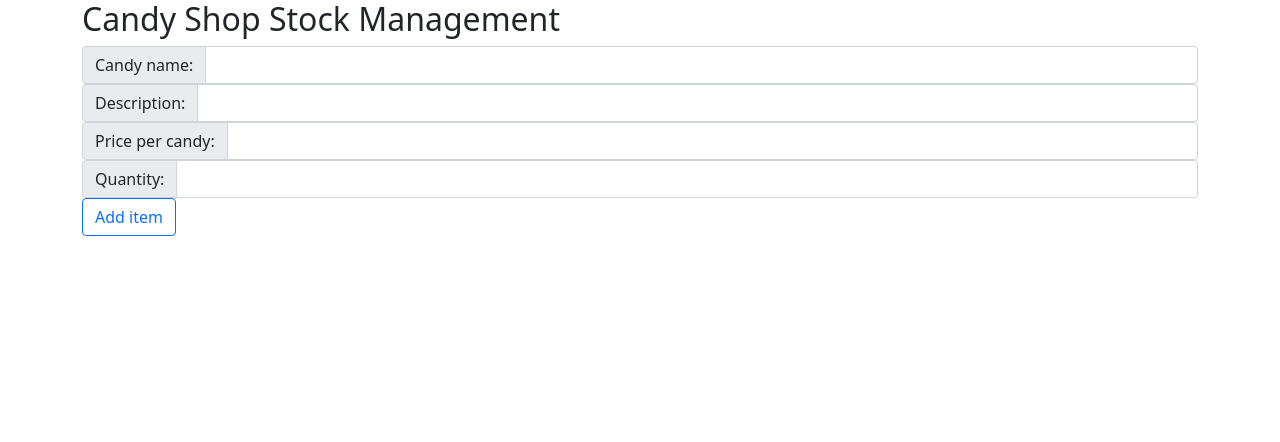
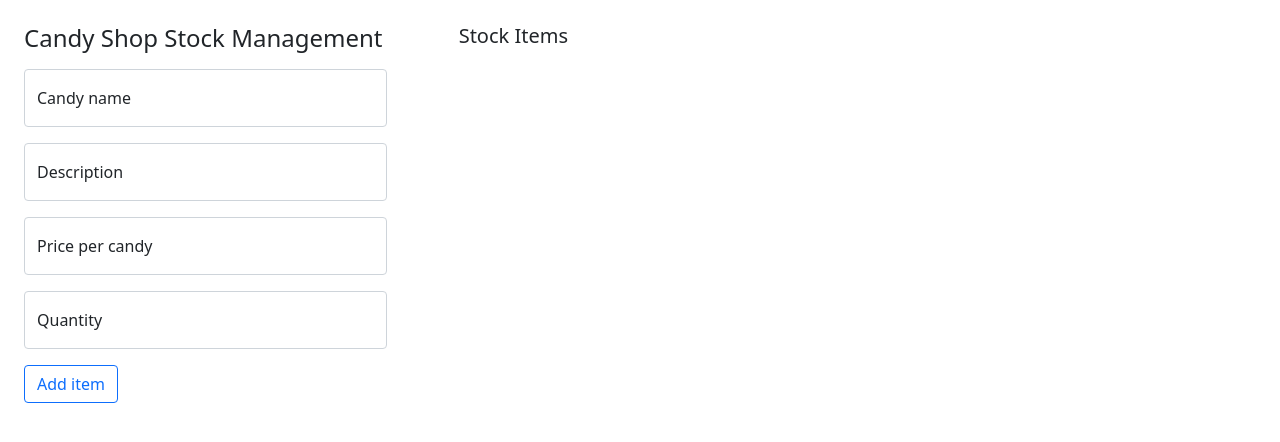
Before and after one commit to Pritam96/CandyShop, a plain HTML site: page index.html in a window 1280 px wide. Drawn offline with nearby package versions, Linux system fonts and the light colour scheme; no server answers.

Commit message:
Code Fixes & UI improvement

```diff
--- a/index.html
+++ b/index.html
@@ -16,34 +16,65 @@
     <title>Candy Shop</title>
   </head>
   <body>
-    <div class="container">
-      <h2>Candy Shop Stock Management</h2>
+    <div class="row">
+      <div class="col-4">
+        <div class="container p-4">
+          <h4>Candy Shop Stock Management</h4>
           <form id="_form">
-        <div class="input-group">
-          <div class="input-group-text">Candy name:</div>
-          <input type="text" class="form-control" id="name" />
+            <div class="form-floating mt-3">
+              <input
+                type="text"
+                class="form-control"
+                id="name"
+                placeholder="Enter the candy name here"
+                required
+              />
+              <label for="name" class="form-label">Candy name</label>
             </div>
 
-        <div class="input-group">
-          <div class="input-group-text">Description:</div>
-          <input type="text" class="form-control" id="description" />
+            <div class="form-floating mt-3">
+              <input
+                type="text"
+                class="form-control"
+                id="description"
+                placeholder="Enter the candy description here"
+                required
+              />
+              <label for="description" class="form-label">Description</label>
             </div>
 
-        <div class="input-group">
-          <div class="input-group-text">Price per candy:</div>
-          <input type="number" class="form-control" id="price" />
+            <div class="form-floating mt-3">
+              <input
+                type="number"
+                class="form-control"
+                id="price"
+                placeholder="Enter the price per candy"
+                required
+              />
+              <label for="price" class="form-label">Price per candy</label>
             </div>
 
-        <div class="input-group">
-          <div class="input-group-text">Quantity:</div>
-          <input type="number" class="form-control" id="quantity" />
+            <div class="form-floating mt-3">
+              <input
+                type="number"
+                class="form-control"
+                id="quantity"
+                placeholder="Enter the quantity here"
+                required
+              />
+              <label for="quantity" class="form-label">Quantity</label>
             </div>
-        <button class="btn btn-outline-primary" type="submit">Add item</button>
+            <button class="btn btn-outline-primary mt-3" type="submit">
+              Add item
+            </button>
           </form>
         </div>
+      </div>
 
-    <div class="container" id="response">
-      <h2>Stock items</h2>
+      <div class="col-8">
+        <div class="container p-4">
+          <h5>Stock Items</h5>
+          <div class="mt-3" id="response">
             <!-- <div class="card">
             <div class="card-body">
               <div class="row">
@@ -64,6 +95,9 @@
             </div>
           </div> -->
           </div>
+        </div>
+      </div>
+    </div>
 
     <script
       src="https://cdnjs.cloudflare.com/ajax/libs/axios/1.4.0/axios.min.js"
--- a/script.js
+++ b/script.js
@@ -1,4 +1,4 @@
-const BASE_URL = 'https://crudcrud.com/api/1f5d685a5cb14052a8c31b32a6cbcbf1';
+const BASE_URL = 'https://crudcrud.com/api/1bed7b1a85a844a2be722a3868a5e301';
 
 const form = document.querySelector('#_form');
 
@@ -15,13 +15,16 @@ function addToTheList(e) {
 
   axios
     .post(`${BASE_URL}/stock`, item)
-    .then((res) => console.log(res))
+    .then((res) => {
+      console.log(res);
+      showStockItems();
+    })
     .catch((err) => console.log(err));
 
   form.reset();
 }
 
-function showStockList(item) {
+function stock(item) {
   //   document.getElementById('response').innerHTML += `
   //   <div class="card">
   //         <div class="card-body">
@@ -84,17 +87,7 @@ function showStockList(item) {
   div_col_btn1.appendChild(btn1);
 
   btn1.onclick = () => {
-    axios
-      .put(`${BASE_URL}/stock/${item._id}`, {
-        name: item.name,
-        description: item.description,
-        price: item.price,
-        quantity: item.quantity - 1,
-      })
-      .then((res) => console.log(res))
-      .catch((err) => console.log(err));
-    // document.querySelector('#quantity').innerHTML = `${item.quantity - 1} Pics`;
-    showStock();
+    takeItem(1, item);
   };
 
   // Button 2
@@ -108,17 +101,7 @@ function showStockList(item) {
   div_col_btn2.appendChild(btn2);
 
   btn2.onclick = () => {
-    axios
-      .put(`${BASE_URL}/stock/${item._id}`, {
-        name: item.name,
-        description: item.description,
-        price: item.price,
-        quantity: item.quantity - 2,
-      })
-      .then((res) => console.log(res))
-      .catch((err) => console.log(err));
-    // document.querySelector('#quantity').innerHTML = `${item.quantity - 2} Pics`;
-    showStock();
+    takeItem(2, item);
   };
 
   // Button 3
@@ -132,17 +115,7 @@ function showStockList(item) {
   div_col_btn3.appendChild(btn3);
 
   btn3.onclick = () => {
-    axios
-      .put(`${BASE_URL}/stock/${item._id}`, {
-        name: item.name,
-        description: item.description,
-        price: item.price,
-        quantity: item.quantity - 3,
-      })
-      .then((res) => console.log(res))
-      .catch((err) => console.log(err));
-    // document.querySelector('#quantity').innerHTML = `${item.quantity - 3} Pics`;
-    showStock();
+    takeItem(3, item);
   };
 
   div_row.appendChild(div_col_name);
@@ -159,25 +132,29 @@ function showStockList(item) {
   document.querySelector('#response').appendChild(div_card);
 }
 
-// const axiosInstance = axios.create({
-//   baseURL: BASE_URL,
-// });
-
-// axiosInstance.get('/stock').then((res) => {
-//   res.data.forEach((item) => {
-//     showStockList(item);
-//     console.log(item);
-//   });
-// });
-
-function showStock() {
+function showStockItems() {
   document.querySelector('#response').innerHTML = '';
   axios.get(`${BASE_URL}/stock`).then((res) => {
     res.data.forEach((item) => {
-      showStockList(item);
+      stock(item);
       console.log(item);
     });
   });
 }
 
-showStock();
+showStockItems();
+
+function takeItem(qty, item) {
+  axios
+    .put(`${BASE_URL}/stock/${item._id}`, {
+      name: item.name,
+      description: item.description,
+      price: item.price,
+      quantity: item.quantity - qty,
+    })
+    .then((res) => {
+      console.log(res);
+      showStockItems();
+    })
+    .catch((err) => console.log(err));
+}
```
Lines whose indentation alone changed are shown as unchanged.
